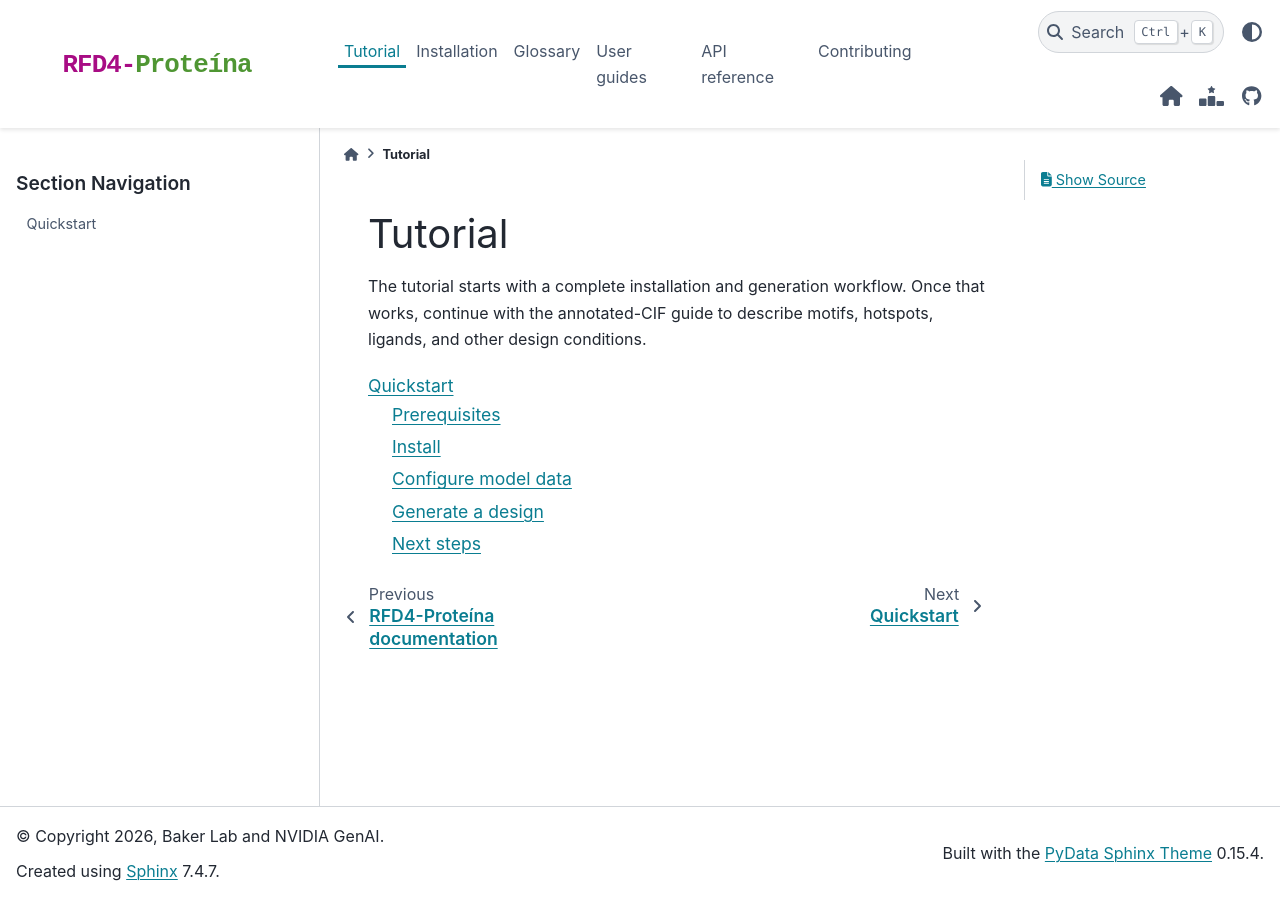
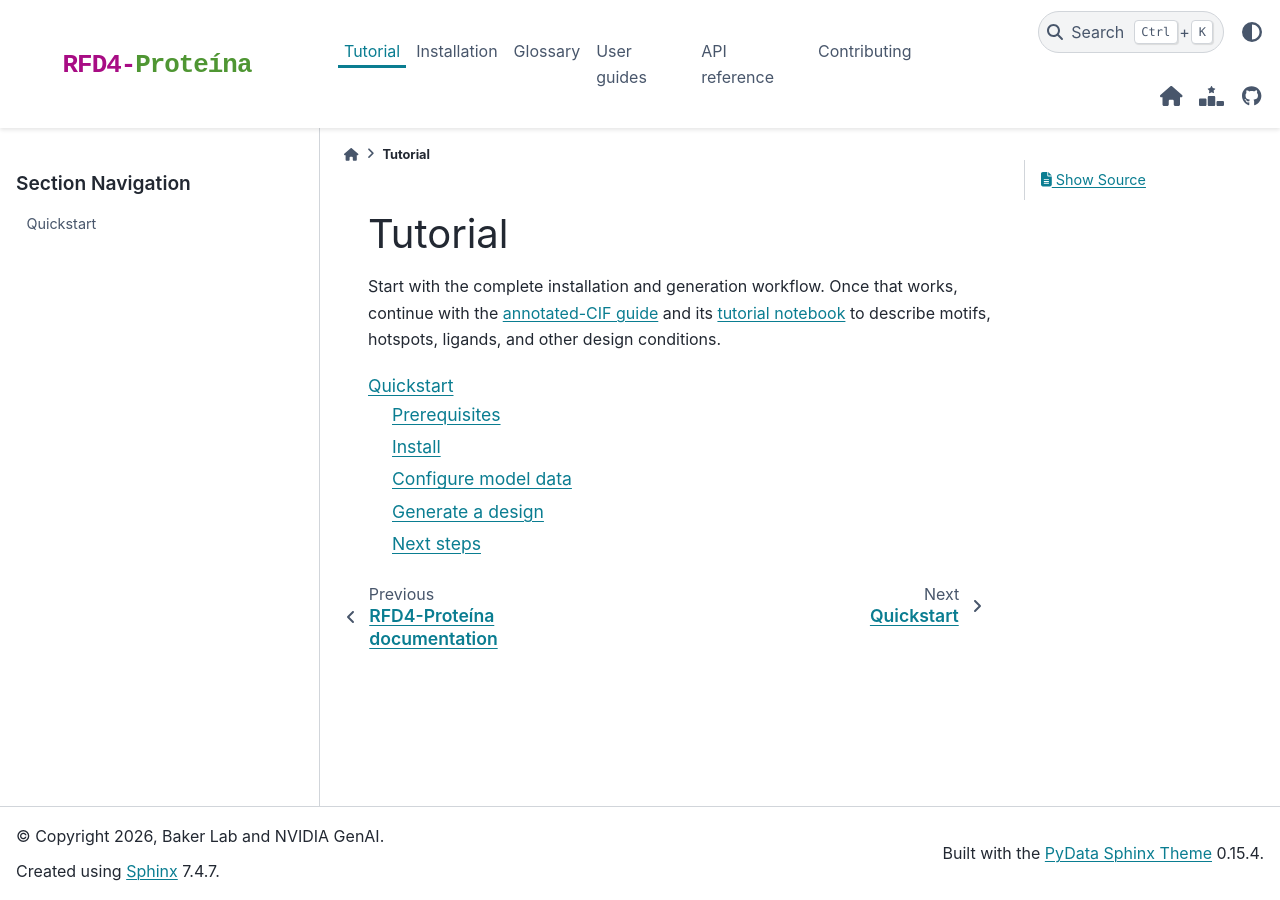
Before and after one commit to RazzyChen/RFD4-Proteina, a Sphinx documentation site: the page built from docs/tutorial/index.rst, in a window 1280 px wide. Built offline with Sphinx 7.4.7 and the PyData theme 0.15.4, drawn with Linux system fonts in a browser that asks for light colours; pages that are not in the unit, such as notebooks, are missing from menus.

Commit message:
docs: fix annotated CIF tutorial links (#65)
Correct the documented notebook location and expose the guide-specific tutorial from the tutorial landing page.

Co-authored-by: Kieran Didi <58345129+kierandidi@users.noreply.github.com>

```diff
--- a/docs/contributor_guide.rst
+++ b/docs/contributor_guide.rst
@@ -71,7 +71,8 @@
 ~~~~~~~~~~~~~~~~~~~~~~~
 
 * ``docs/tutorial/`` — guided first-use workflows
-* ``docs/guides/`` — task-oriented Markdown guides
+* ``docs/guides/`` — task-oriented Markdown guides and their notebooks under
+  ``docs/guides/tutorials/``
 * ``docs/api/`` — API pages generated from Python docstrings
 * ``docs/examples/`` — Sphinx Gallery source scripts
 * ``docs/_static/`` — logos and theme overrides
--- a/docs/tutorial/index.rst
+++ b/docs/tutorial/index.rst
@@ -1,8 +1,10 @@
 Tutorial
 ========
 
-The tutorial starts with a complete installation and generation workflow. Once
-that works, continue with the annotated-CIF guide to describe motifs, hotspots,
+Start with the complete installation and generation workflow. Once that works,
+continue with the :doc:`annotated-CIF guide <../guides/annotated_cif_inputs>`
+and its :doc:`tutorial notebook
+<../guides/tutorials/annotated_cif_tutorial>` to describe motifs, hotspots,
 ligands, and other design conditions.
 
 .. toctree::
```
Also changed, not shown: docs/guides/annotated_cif_inputs.md (+1 -1 lines).
